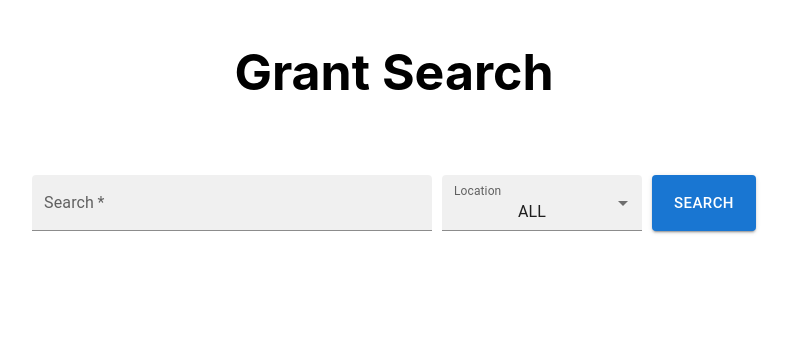
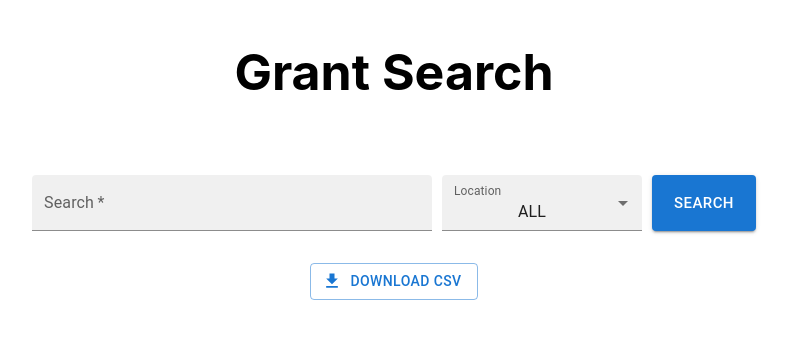
Before and after one commit to mariel-uykim/BTFoundationSearch, a React (Create React App) app in the folder grantsearch/: page / in a window 1280 px wide. Shown: the top 338 px of the page, without its empty margins (246-1034 px from the left). Built offline with nearby package versions, Linux system fonts and the light colour scheme.

Commit message:
download excel feature

```diff
--- a/grantsearch/src/App.js
+++ b/grantsearch/src/App.js
@@ -4,6 +4,8 @@ import DisplayBox from './components/DisplayBox';
 import { useState, useEffect } from 'react'
 import grantsService from './services/GrantsService';
 import ClipLoader from "react-spinners/ClipLoader";
+import DownloadLink from './components/DownloadLink';
+import CSVService from './services/CSVService';
 
 const App = () => {
   const [loading, setLoading] = useState(false)
@@ -60,10 +62,13 @@ const App = () => {
             data-testid="loader"
           />
         </div>:
-        <div className='resultBoxes'>
-          {grants.length > 0 && grants.map((data, key) => {
-            return <DisplayBox key={key} name = {data.title} desc = {data.snippet} siteURL={data.link} image={data.imgURL} loc={data.loc}/>
-          })}
+        <div className='content'>
+          <DownloadLink data={grants} title={query}/>
+          <div className='resultBoxes'>
+            {grants.length > 0 && grants.map((data, key) => {
+              return <DisplayBox key={key} name = {data.title} desc = {data.snippet} siteURL={data.link} image={data.imgURL} loc={data.loc}/>
+            })}
+          </div>
         </div>
       }
     </div>
--- /dev/null
+++ b/grantsearch/src/components/DownloadLink.js
@@ -0,0 +1,26 @@
+import Button from '@mui/material/Button';
+import DownloadIcon from '@mui/icons-material/Download';
+import CSVService from '../services/CSVService';
+import { useState } from 'react';
+
+const DownloadLink = ({data, title}) => {
+
+    const csvDownload = () => {
+        console.log(JSON.stringify(data))
+        const element = document.createElement("a")
+        element.href = CSVService.convertJSON(data)
+        element.download = "search " + title + ".csv"
+        element.click()
+    }
+
+   return(
+        <Button
+            variant="outlined"
+            startIcon={<DownloadIcon />}
+            onClick={csvDownload}>
+            Download CSV
+        </Button>
+   )
+}
+
+export default DownloadLink
--- /dev/null
+++ b/grantsearch/src/services/CSVService.js
@@ -0,0 +1,20 @@
+
+const convertJSON = (data) => {
+    // const csvFile = makeCSV(JSON.parse(JSON.stringify(data)))
+    const csvFile = convert(data)
+    const dataBlob = new Blob([csvFile], { type: 'text/csv'})
+    const url = window.URL.createObjectURL(dataBlob)
+    return url
+}
+
+const convert = (data) => {
+    const arr = [Object.keys(arr[0])].concat(data)
+
+        return arr.map(i => {
+          return Object.values(i).toString()
+    }).join('\n')
+}
+
+const CSVService = {convertJSON}
+
+export default CSVService;
```
Also changed, not shown: 1 other file (tests, documents, lock files or other folders).
